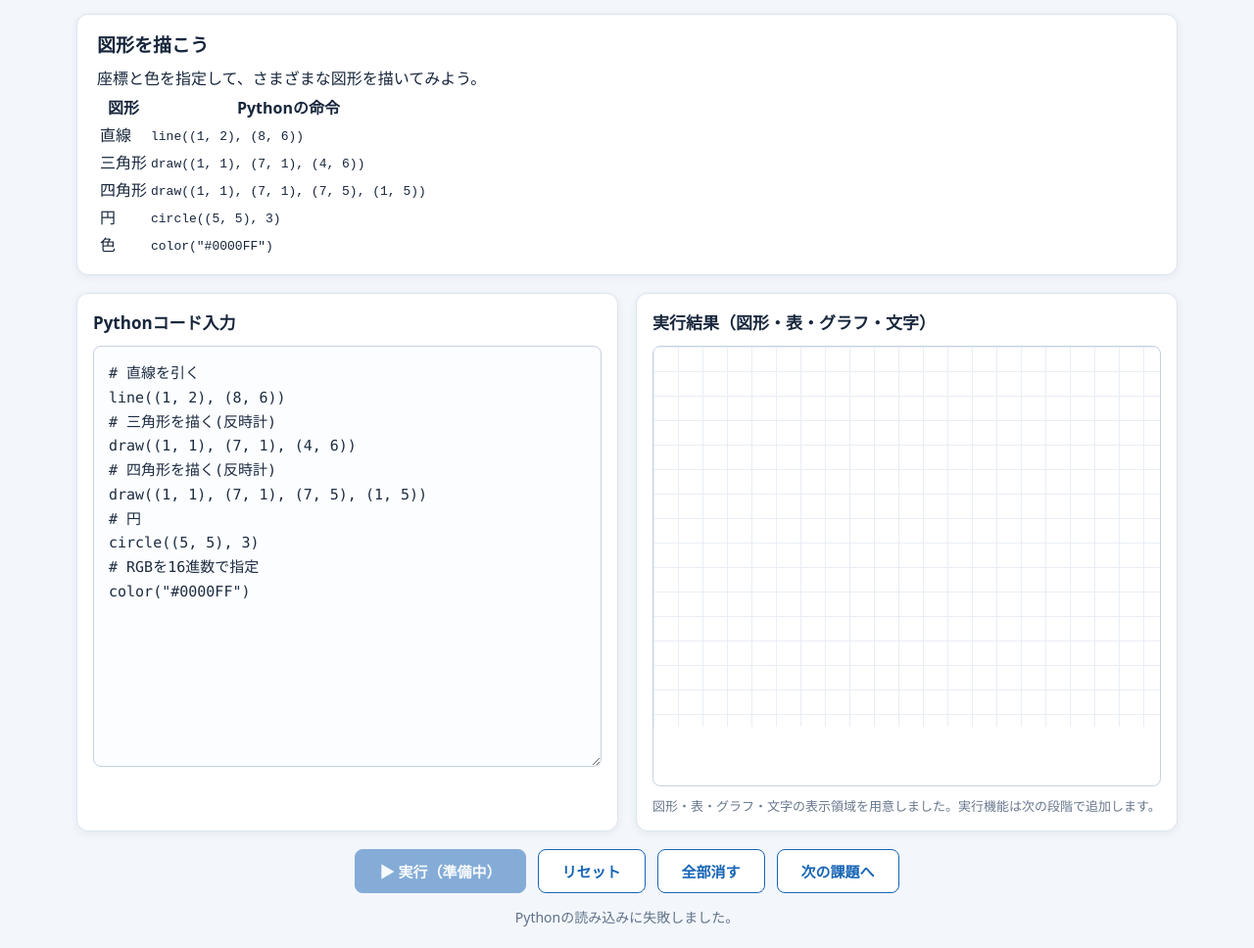
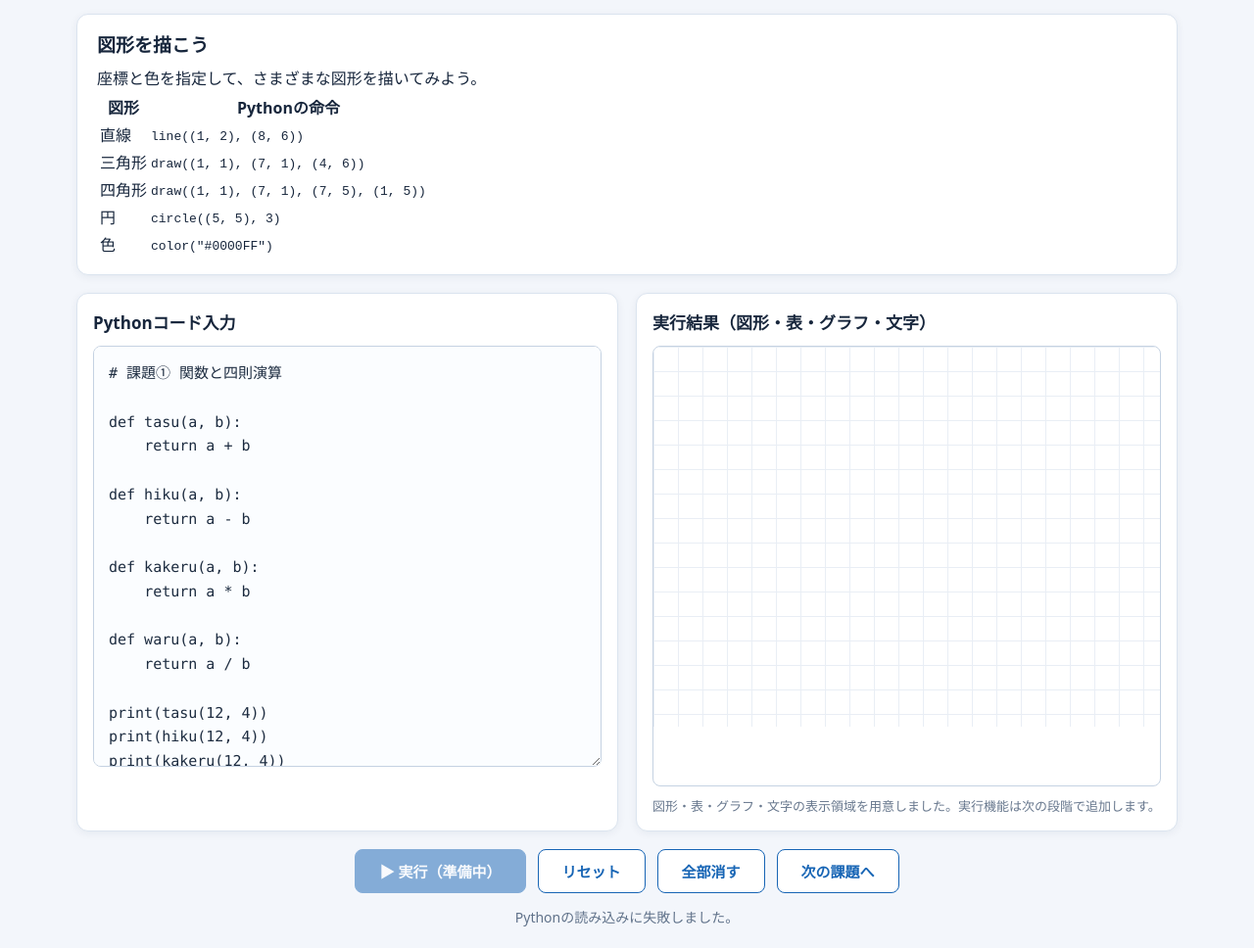
Before and after one commit to knsk001/PYL, a plain HTML site: page index.html in a window 1280 px wide. Shown: the part 68-1036 px from the top of the page at 98% size. Drawn offline with Linux system fonts and the light colour scheme.

Commit message:
Update index.html

```diff
--- a/index.html
+++ b/index.html
@@ -44,16 +44,26 @@
 </section>
 
 <div class="workspace">
-<section class="panel"><h2>Pythonコード入力</h2><textarea id="code" spellcheck="false" aria-label="Pythonコード"># 直線を引く
-line((1, 2), (8, 6))
-# 三角形を描く(反時計)
-draw((1, 1), (7, 1), (4, 6))
-# 四角形を描く(反時計)
-draw((1, 1), (7, 1), (7, 5), (1, 5))
-# 円
-circle((5, 5), 3)
-# RGBを16進数で指定
-color("#0000FF")
+<section class="panel"><h2>Pythonコード入力</h2><textarea id="code" spellcheck="false" aria-label="Pythonコード">
+# 課題① 関数と四則演算
+
+def tasu(a, b):
+    return a + b
+
+def hiku(a, b):
+    return a - b
+
+def kakeru(a, b):
+    return a * b
+
+def waru(a, b):
+    return a / b
+
+print(tasu(12, 4))
+print(hiku(12, 4))
+print(kakeru(12, 4))
+print(waru(12, 4))
+
 </textarea></section>
 
 <textarea id="task2-code" hidden>
```
